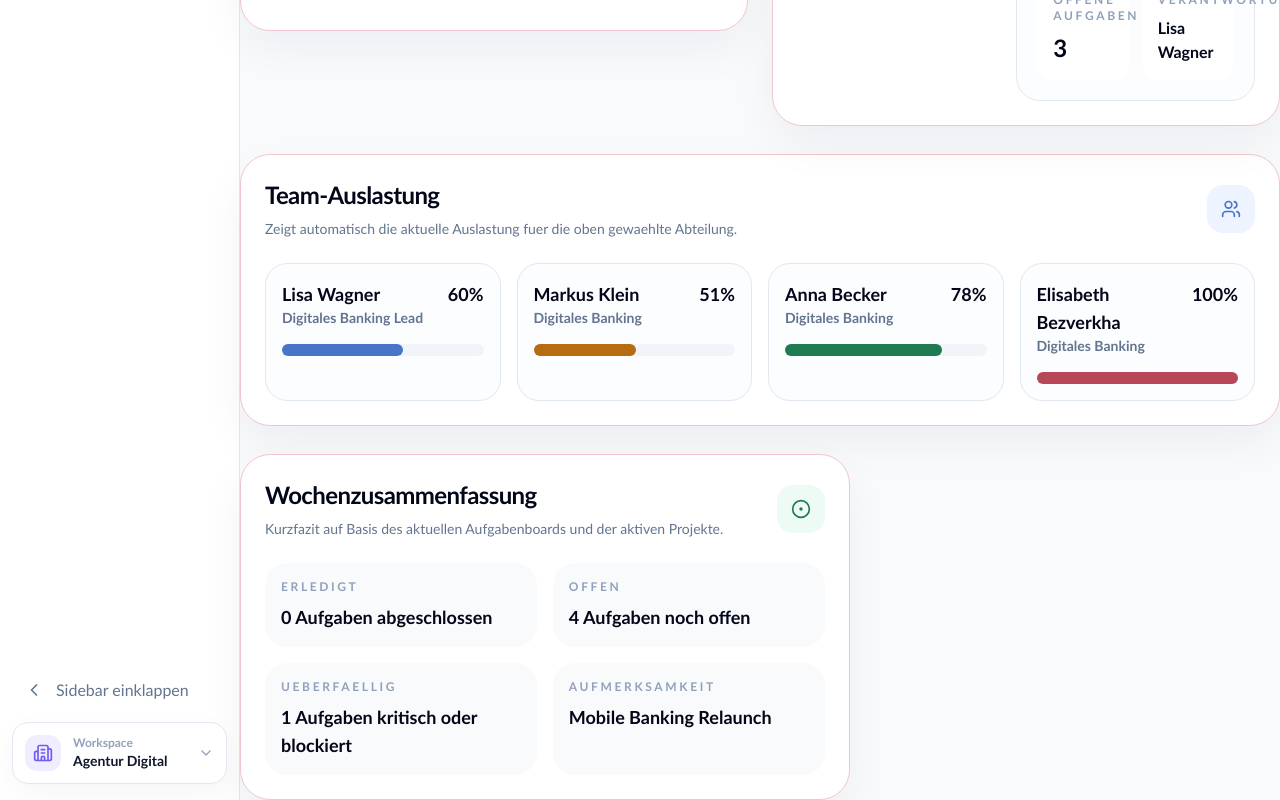
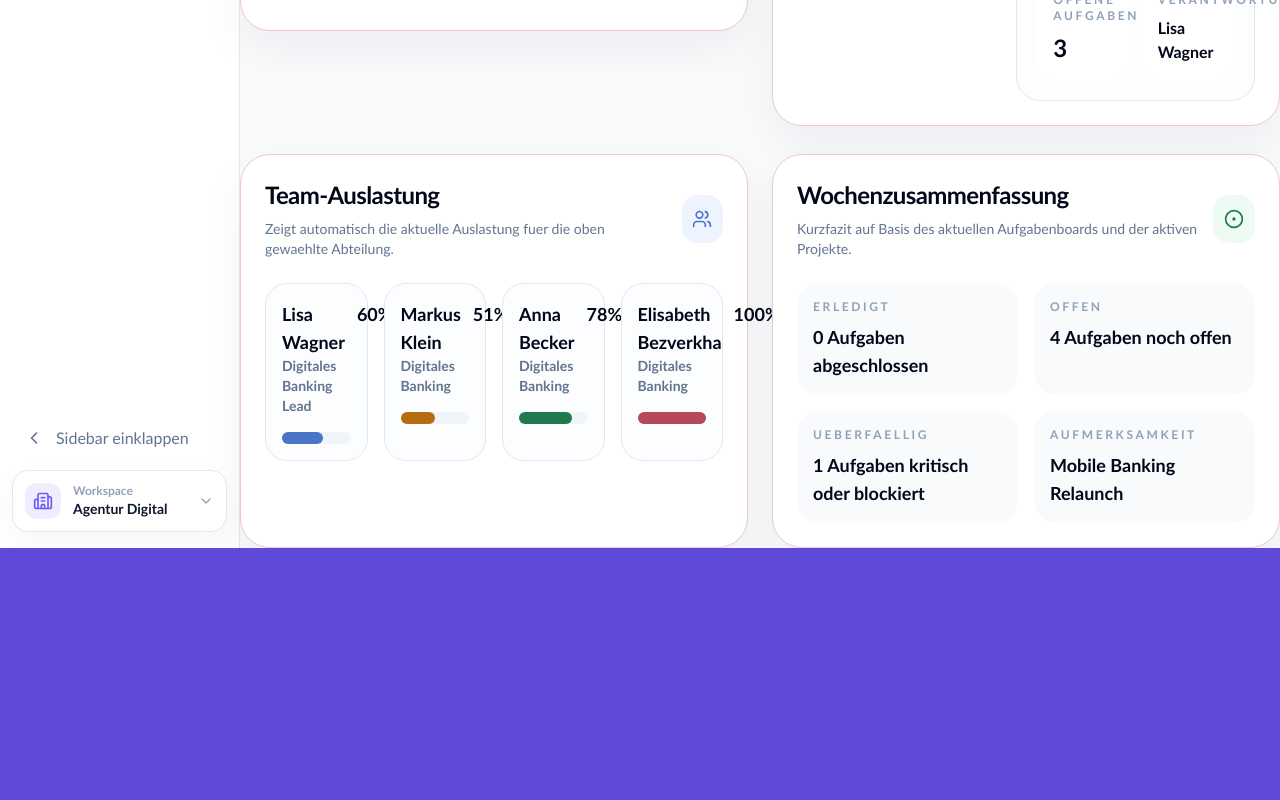
Before and after one commit to Jonas-Aaron-Raab/NextTask, a React (Vite) app in the folder client/: page /reports in a window 1280 px wide. Shown: the part 1565-2365 px from the top of the page. After the commit the page ends 2113 px from the top, so only its background shows below. Built offline with nearby package versions, Linux system fonts and the light colour scheme.

Commit message:
style(reports): align load and summary panels

```diff
--- a/client/src/pages/ReportsPage.jsx
+++ b/client/src/pages/ReportsPage.jsx
@@ -513,7 +513,7 @@ export default function ReportsPage() {
           </div>
         </section>
 
-        <section>
+        <section className="grid gap-6 xl:grid-cols-2">
           <article className="rounded-[30px] border border-[#f1c6ce] bg-white p-6 shadow-[0_18px_45px_rgba(15,23,42,0.05)]">
             <div className="flex items-center justify-between gap-3">
               <div>
@@ -545,9 +545,7 @@ export default function ReportsPage() {
               ))}
             </div>
           </article>
-        </section>
 
-        <section className="grid gap-6 xl:grid-cols-[1.35fr_0.9fr]">
           <article className="rounded-[30px] border border-[#f1c6ce] bg-white p-6 shadow-[0_18px_45px_rgba(15,23,42,0.05)]">
             <div className="flex items-center justify-between gap-3">
               <div>
```
